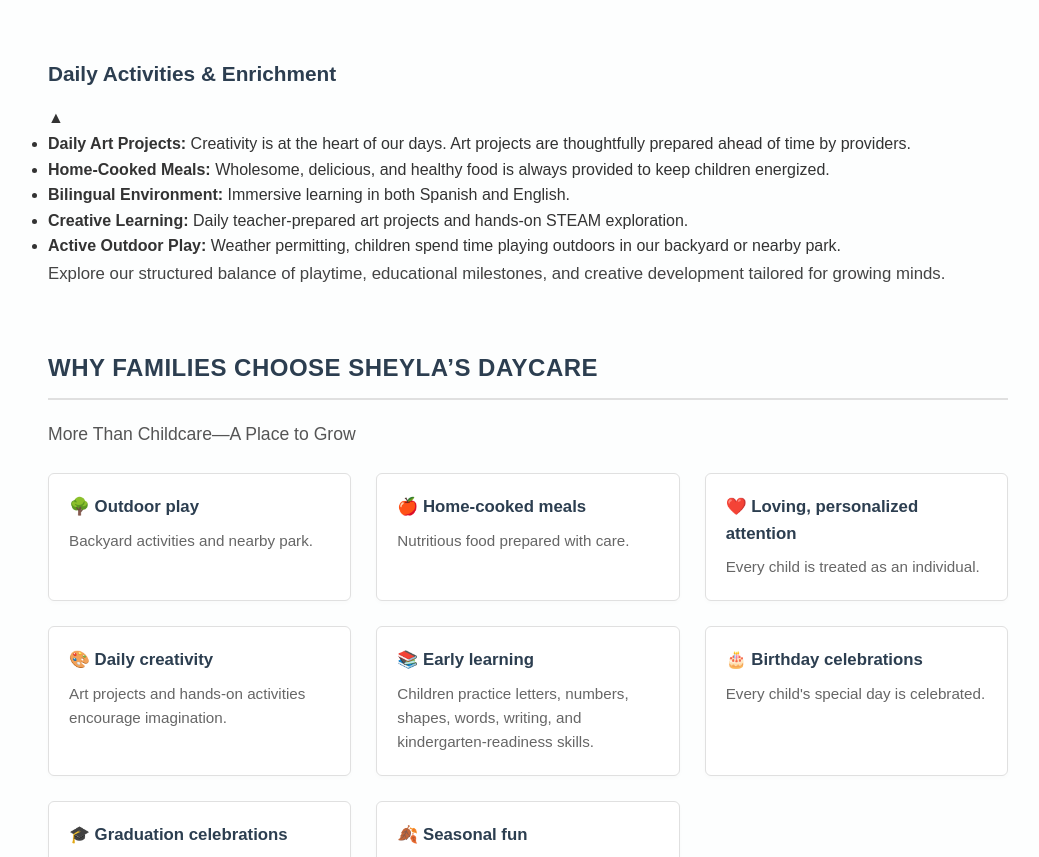
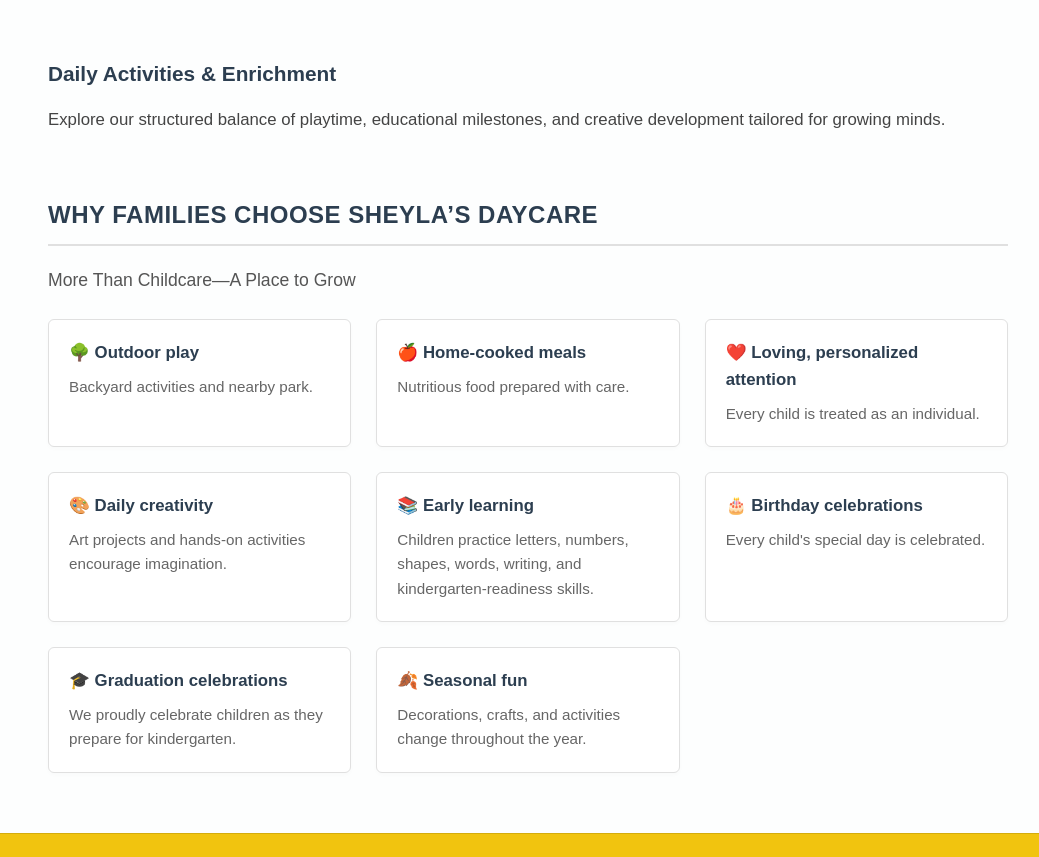
Before and after one commit to kbluuzym/Sheylasdaycare, a plain HTML site: page index.html in a window 1280 px wide. Shown: the part 944-1801 px from the top of the page, without its empty margins (112-1151 px from the left). Drawn offline with Linux system fonts and the light colour scheme.

Commit message:
Update index.html

```diff
--- a/index.html
+++ b/index.html
@@ -280,21 +280,8 @@
 
         <!-- Daily Activities Section -->
         <section id="activities">
-<div class="dropdown-section active">
-    <div class="dropdown-header" onclick="this.parentElement.classList.toggle('active')">
-        <h3>Daily Activities & Enrichment</h3>
-        <span class="dropdown-icon">&#9650;</span>
-    </div>
-    <div class="dropdown-content">
-        <ul>
-            <li><strong>Daily Art Projects:</strong> Creativity is at the heart of our days. Art projects are thoughtfully prepared ahead of time by providers.</li>
-            <li><strong>Home-Cooked Meals:</strong> Wholesome, delicious, and healthy food is always provided to keep children energized.</li>
-            <li><strong>Bilingual Environment:</strong> Immersive learning in both Spanish and English.</li>
-            <li><strong>Creative Learning:</strong> Daily teacher-prepared art projects and hands-on STEAM exploration.</li>
-            <li><strong>Active Outdoor Play:</strong> Weather permitting, children spend time playing outdoors in our backyard or nearby park.</li>
-        </ul>
-    </div>
-</div>            <p class="overview-text">Explore our structured balance of playtime, educational milestones, and creative development tailored for growing minds.</p>
+  <h3>Daily Activities & Enrichment</h3>
+            <p class="overview-text">Explore our structured balance of playtime, educational milestones, and creative development tailored for growing minds.</p>
         </section>
 
         <!-- Why Families Choose Us Section -->
```
